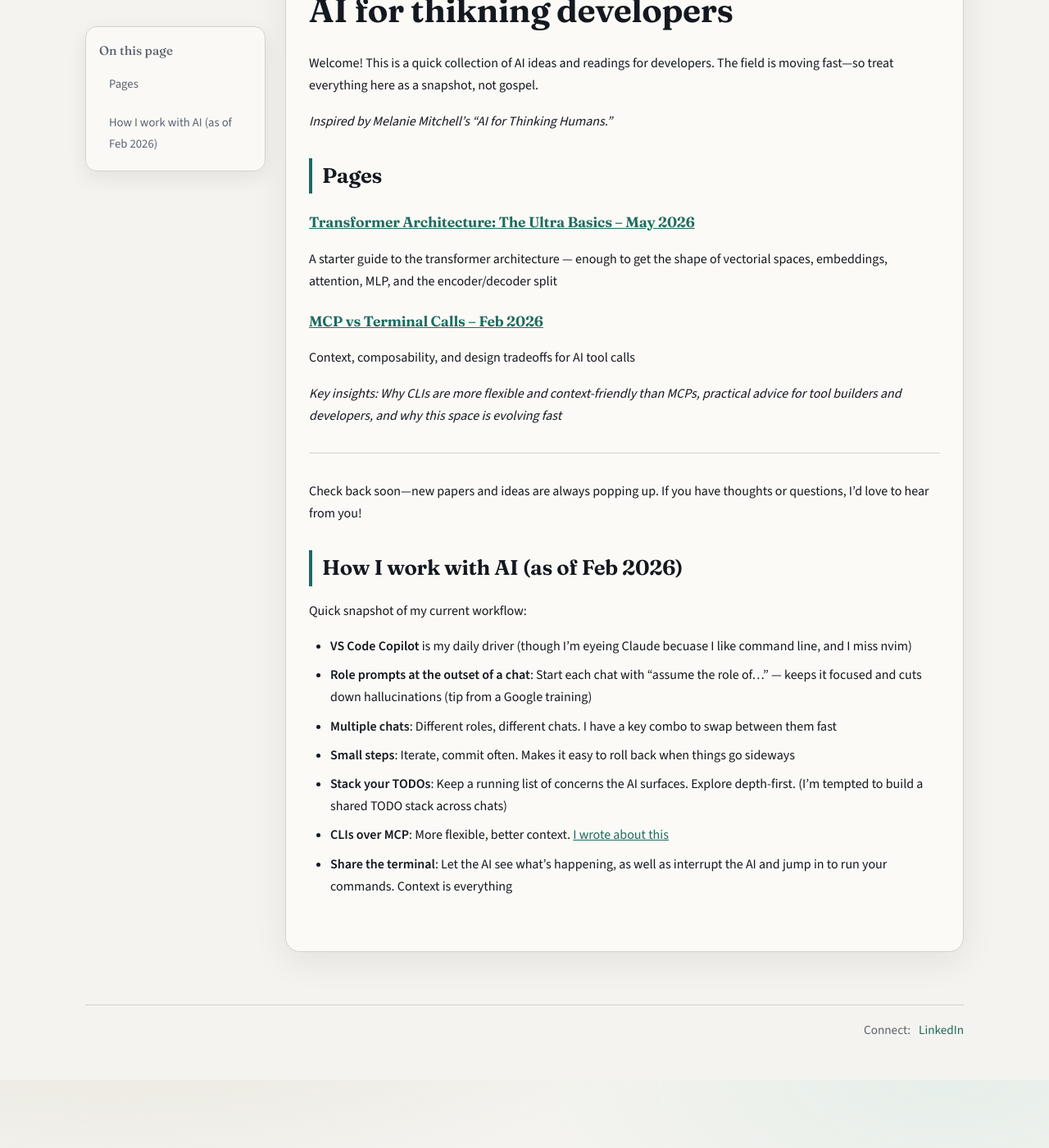
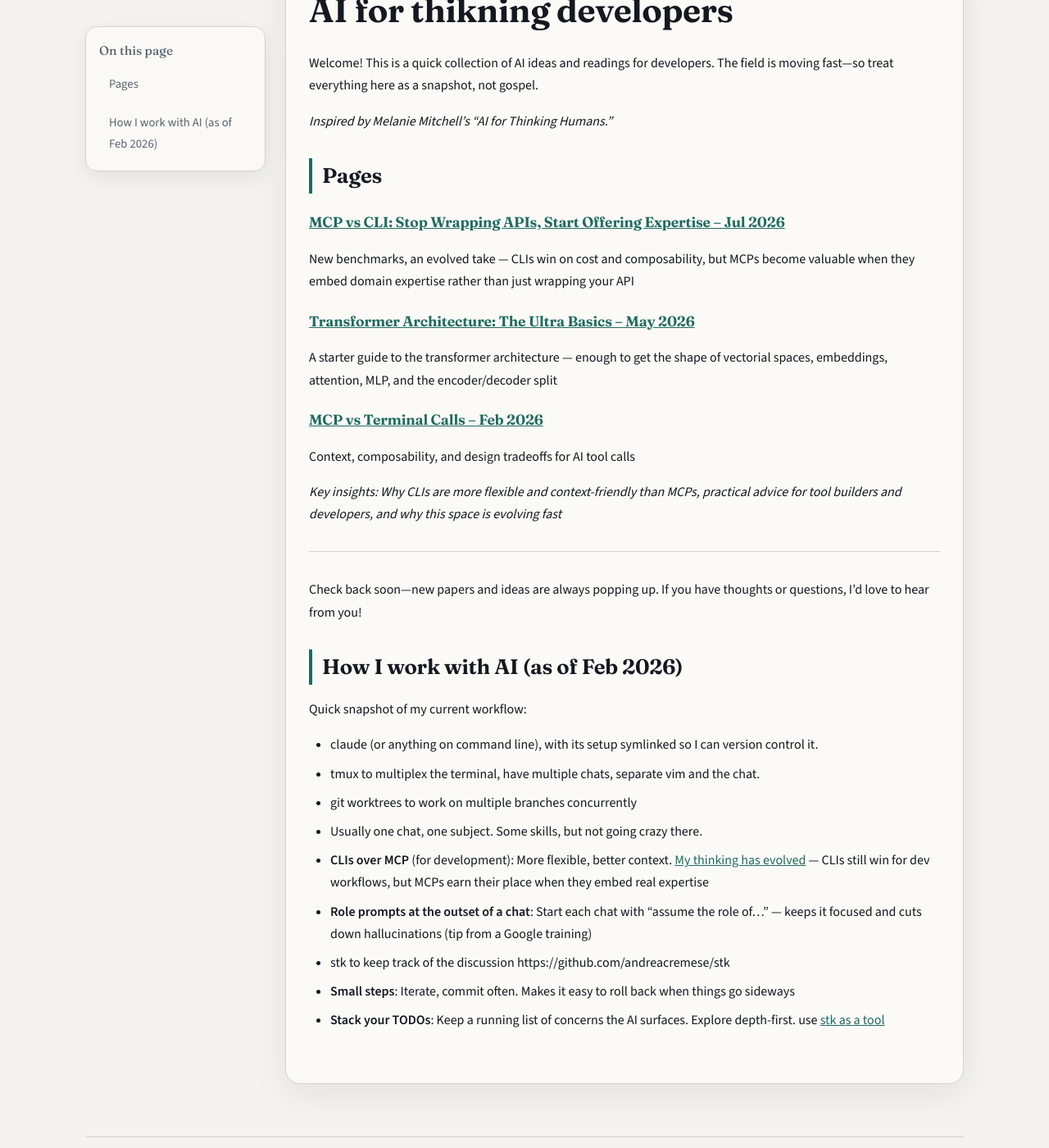
Before and after one commit to andreacremese/andreacremese.github.io, a Jekyll site: the page built from ai/README.md, in a window 1280 px wide and 1400 px high, scrolled down 213 px. Shown: the whole window at 82% size. Built offline with Jekyll 4.4.1, drawn with Linux system fonts in a browser that asks for light colours; before the commit the page ends 1529 px from its top, so only the background shows below that.

Commit message:
new mcp paper

```diff
--- a/ai/README.md
+++ b/ai/README.md
@@ -13,6 +13,9 @@ _Inspired by Melanie Mitchell’s “AI for Thinking Humans.”_
 
 
 ## Pages
+
+### [MCP vs CLI: Stop Wrapping APIs, Start Offering Expertise – Jul 2026](mcp_vs_cli_2026.html)
+New benchmarks, an evolved take — CLIs win on cost and composability, but MCPs become valuable when they embed domain expertise rather than just wrapping your API
 
 ### [Transformer Architecture: The Ultra Basics – May 2026](transformer_ultra_basics.html)
 A starter guide to the transformer architecture — enough to get the shape of vectorial spaces, embeddings, attention, MLP, and the encoder/decoder split
@@ -30,10 +33,12 @@ Check back soon—new papers and ideas are always popping up. If you have though
 
 Quick snapshot of my current workflow:
 
-- **VS Code Copilot** is my daily driver (though I'm eyeing Claude becuase I like command line, and I miss nvim)
+- claude (or anything on command line), with its setup symlinked so I can version control it.
+- tmux to multiplex the terminal, have multiple chats, separate vim and the chat.
+- git worktrees to work on multiple branches concurrently
+- Usually one chat, one subject. Some skills, but not going crazy there.
+- **CLIs over MCP** (for development): More flexible, better context. [My thinking has evolved](mcp_vs_cli_2026.html) — CLIs still win for dev workflows, but MCPs earn their place when they embed real expertise
 - **Role prompts at the outset of a chat**: Start each chat with "assume the role of..." — keeps it focused and cuts down hallucinations (tip from a Google training)
-- **Multiple chats**: Different roles, different chats. I have a key combo to swap between them fast
+- stk to keep track of the discussion https://github.com/andreacremese/stk
 - **Small steps**: Iterate, commit often. Makes it easy to roll back when things go sideways
-- **Stack your TODOs**: Keep a running list of concerns the AI surfaces. Explore depth-first. (I'm tempted to build a shared TODO stack across chats)
-- **CLIs over MCP**: More flexible, better context. [I wrote about this](mcp%20vs%20terminal%20for%20tool%20calls.html)
-- **Share the terminal**: Let the AI see what's happening, as well as interrupt the AI and jump in to run your commands. Context is everything
+- **Stack your TODOs**: Keep a running list of concerns the AI surfaces. Explore depth-first. use [stk as a tool](https://github.com/andreacremese/stk)
```
Also changed, not shown: ai/mcp vs terminal for tool calls.md (+2 -0 lines), ai/mcp_vs_cli_2026.md (added, +77 -0 lines), index.md (+3 -0 lines).
